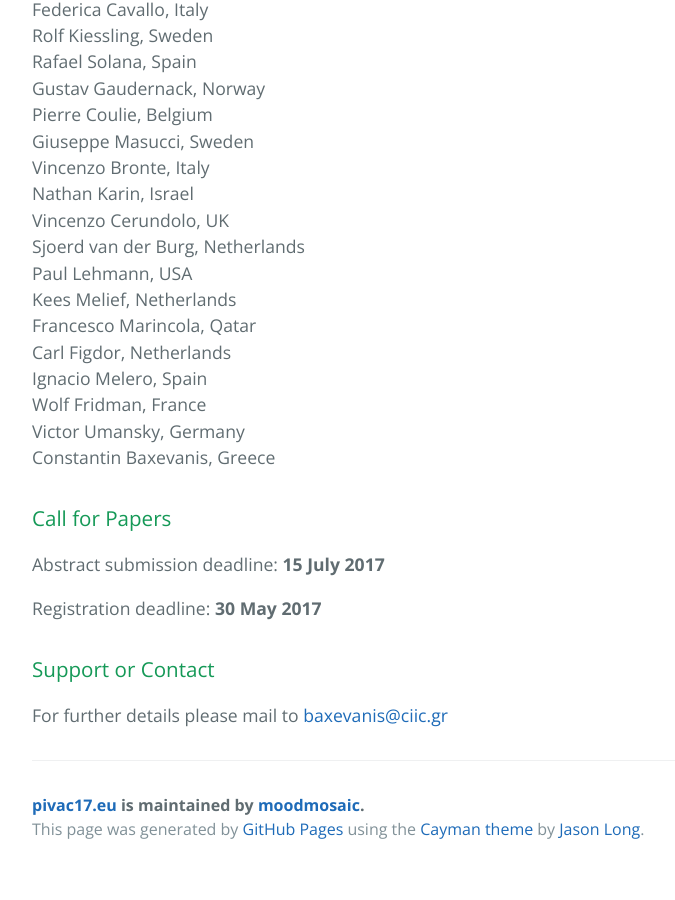
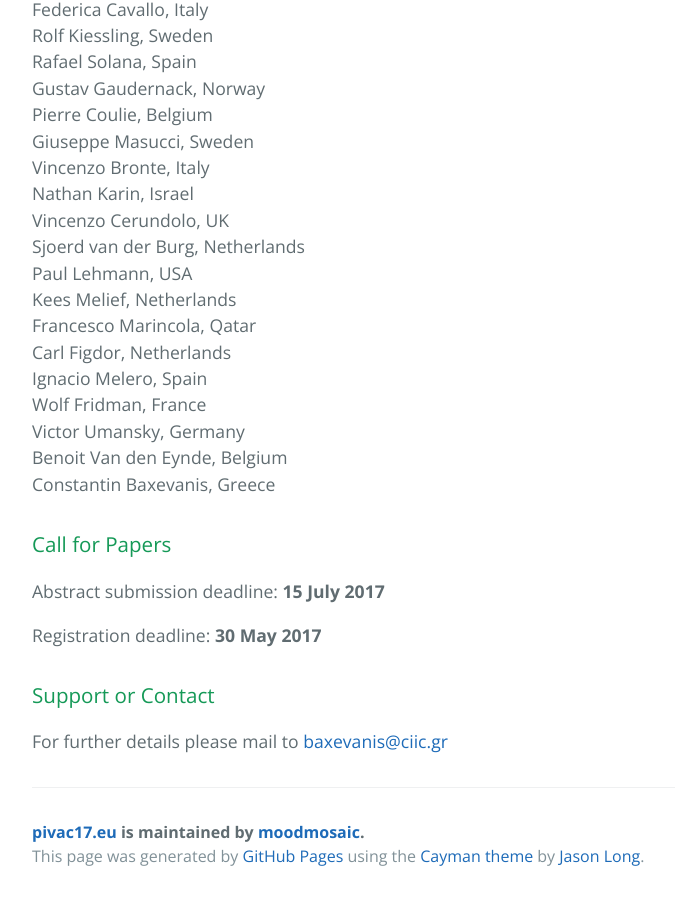
Before and after one commit to moodmosaic/pivac17, a Jekyll site: the page index.html, which Jekyll copies as it is, in a window 1280 px wide and 900 px high, scrolled down 1136 px. Shown: the whole window, without its empty margins (192-867 px from the left). Built offline with Jekyll 4.4.1, drawn with Linux system fonts in a browser that asks for light colours; before the commit the page ends 2009 px from its top, so only the background shows below that.

Commit message:
Add a speaker.

```diff
--- a/index.html
+++ b/index.html
@@ -79,6 +79,8 @@ Wolf Fridman, France
 <br>
 Victor Umansky, Germany
 <br>
+Benoit Van den Eynde, Belgium
+<br>
 Constantin Baxevanis, Greece
 </p>
 
```
